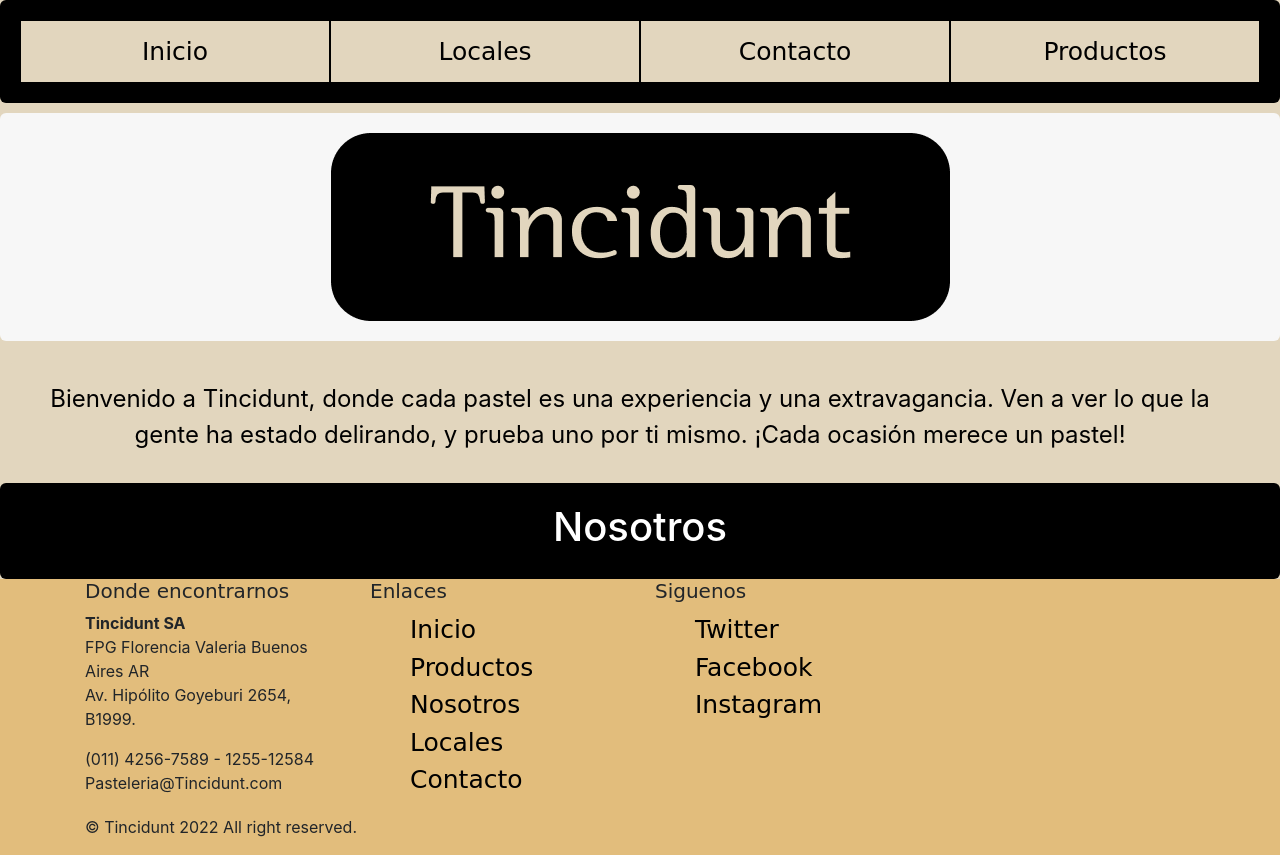
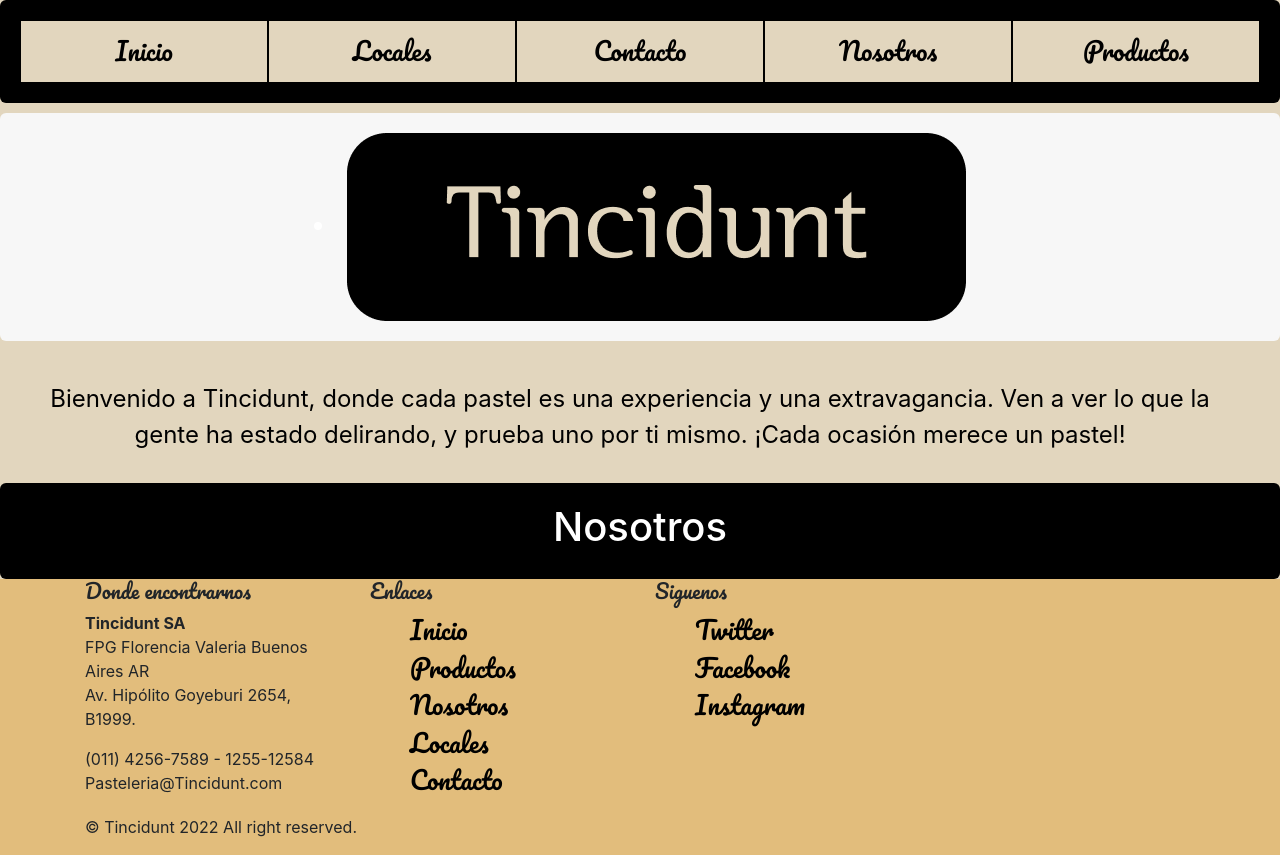
Before and after one commit to Nesuki/IdeaReposteriaAguero, a plain HTML site: page pages/nosotros.html in a window 1280 px wide. Drawn offline with nearby package versions, Linux system fonts and the light colour scheme.

Commit message:
Organized Links

```diff
--- a/pages/nosotros.html
+++ b/pages/nosotros.html
@@ -7,6 +7,9 @@
     <title>Tincidunt - Servicios</title>
     <meta name="keywords" content="pasteleria, reposteria,candy bar, festejos,delivery a pedido">
     <meta name="description" content="Realizacion de ambientacion candy bar, tortas, mesas, dulces,cajas de festejo en casa">
+    <link rel="preconnect" href="https://fonts.googleapis.com">
+    <link rel="preconnect" href="https://fonts.gstatic.com" crossorigin>
+    <link href="https://fonts.googleapis.com/css2?family=Pacifico&display=swap" rel="stylesheet">
     <link rel="stylesheet" href="https://cdn.jsdelivr.net/npm/bootstrap@4.3.1/dist/css/bootstrap.min.css" integrity="sha384-ggOyR0iXCbMQv3Xipma34MD+dH/1fQ784/j6cY/iJTQUOhcWr7x9JvoRxT2MZw1T" crossorigin="anonymous">
     <link rel="stylesheet" href="../css/style.css">
 </head>
@@ -22,14 +25,19 @@
                         <ul class="flex-item">
                             <li><a href="../index.html">Inicio</a></li>
                         </ul>
+
                         <ul class="flex-item">
-                        <li><a href="../pages/locales.html">Locales</a></li>
+                            <li><a href="../pages/locales.html">Locales</a></li>
                         </ul>
 
                         <ul class="flex-item">
                             <li><a href="../pages/contacto.html">Contacto</a></li>
                         </ul>
 
+                        <ul class="flex-item">
+
+                            <li><a href="../pages/nosotros.html">Nosotros</a></li>
+                        </ul>
                         <ul class="flex-item">
 
                             <li><a href="../pages/productos.html">Productos</a></li>
@@ -41,7 +49,7 @@
     <section id="BannerYLogo">
 
         <div class="grid-item j">
-            <img src="../img/Vector1.png" >
+            <li><a href="../index.html"><img src="../img/Vector1.png"></a></li>
 
          </div>
    </div>
```
Also changed, not shown: index.html (+6 -2 lines), pages/contacto.html (+9 -2 lines), pages/locales.html (+8 -2 lines), pages/productos.html (+10 -2 lines).
